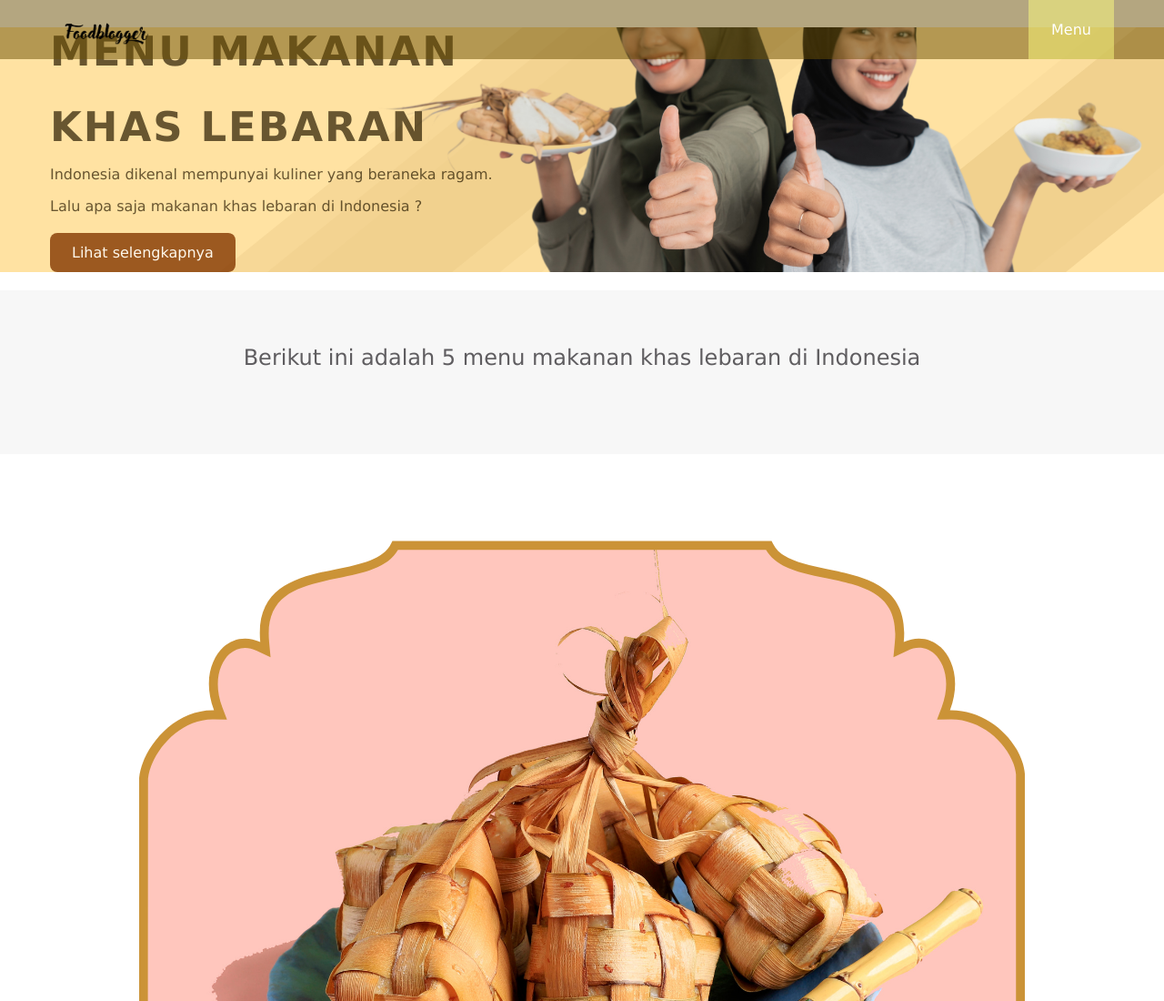
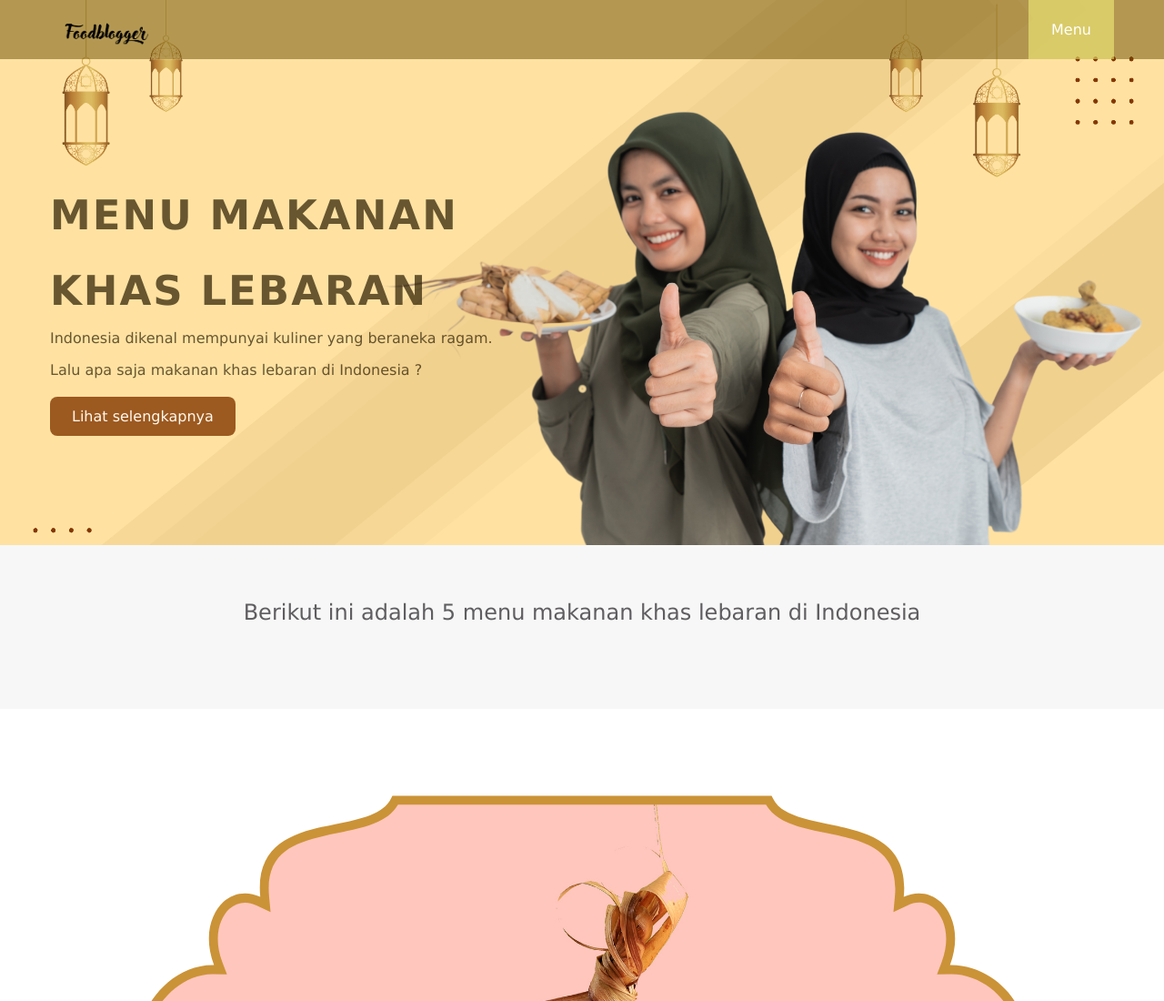
Before and after one commit to roar-belba/HTML_LESSON, a plain HTML site: page index.html in a window 1280 px wide. Shown: the top 1100 px of the page at 91% size. Drawn offline with Linux system fonts and the light colour scheme.

Commit message:
Update stylesheet.css

```diff
--- a/stylesheet.css
+++ b/stylesheet.css
@@ -13,12 +13,9 @@ body {
   }
 
   .top-wrapper {
-
-
+    padding: 180px 0 100px 0;
     background-image:url(header.png);
     background-size: cover;
-    background-position:center;
-    height:100%;
     color: #291b00;
     text-align: left;
   }
```
